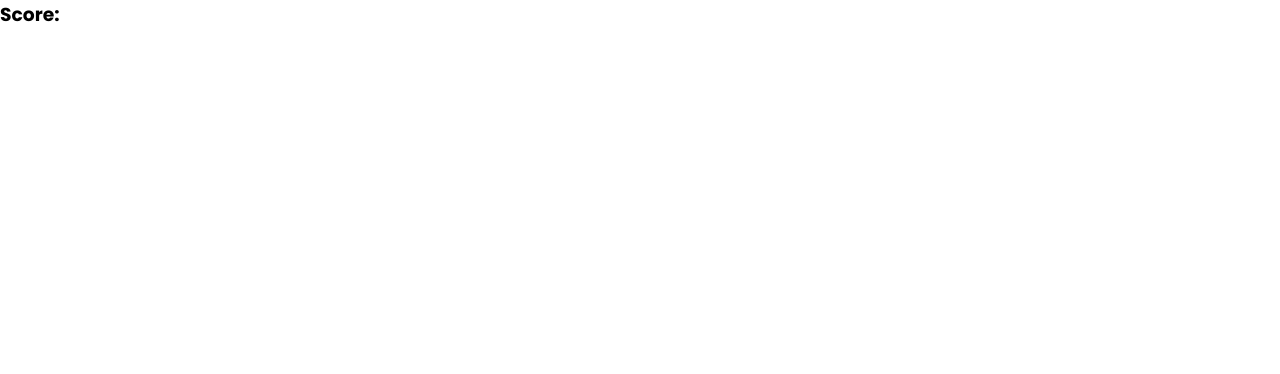
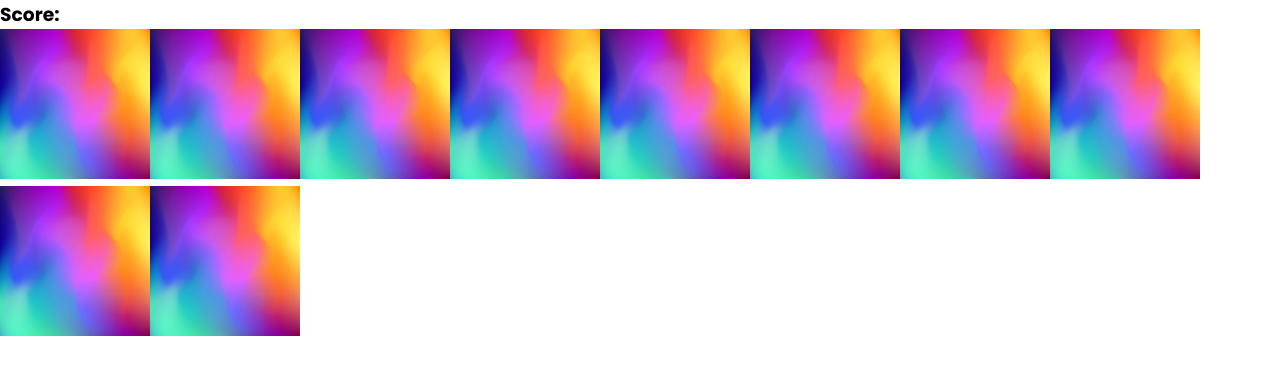
Before and after one commit to MLO-OLAGUNJU/memory-game, a plain HTML site: page index.html in a window 1280 px wide. Drawn offline with Linux system fonts and the light colour scheme.

Commit message:
i added images with javascript

```diff
--- a/app.js
+++ b/app.js
@@ -59,7 +59,7 @@ function createBoard() {
     const card = document.createElement("img");
     card.setAttribute("src", "images/blank.jpg");
     card.setAttribute("data-id", i);
-    console.log(card, i);
+    gridDisplay.appendChild(card);
   }
 }
 
--- a/styles.css
+++ b/styles.css
@@ -4,3 +4,8 @@
   box-sizing: border-box;
   font-family: "Poppins", sans-serif;
 }
+
+img {
+  height: 150px;
+  width: 150px;
+}
```
